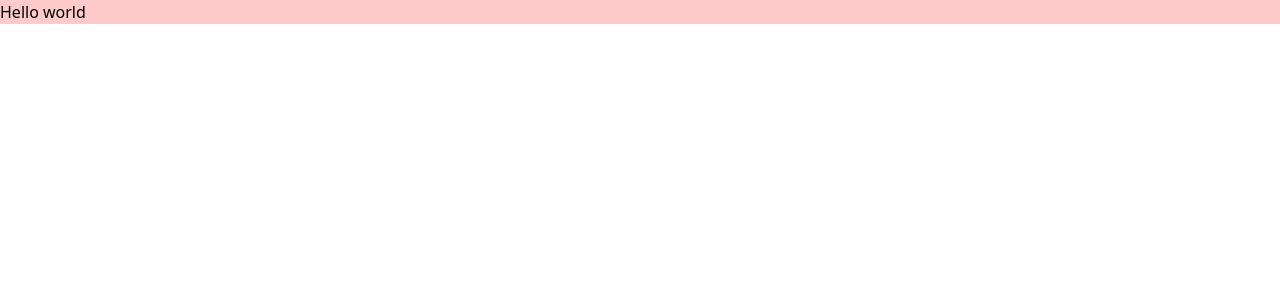
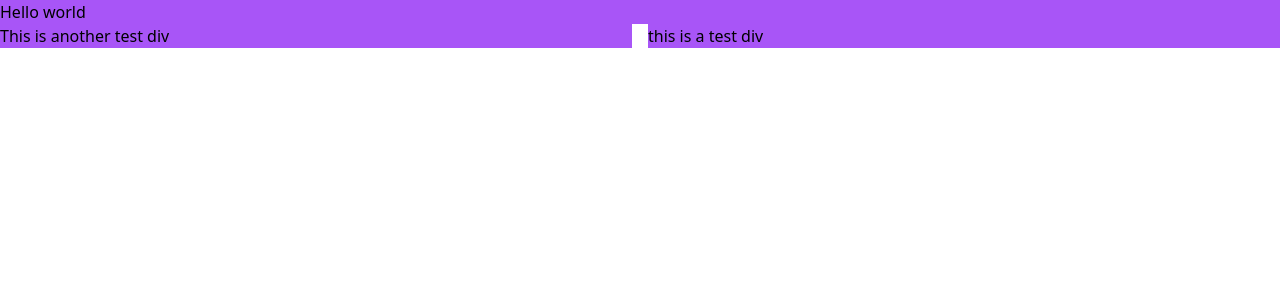
Before and after one commit to Forworddash/BudgetHawk, a React app: page / in a window 1280 px wide. Shown: the top 300 px of the page. Built offline with nearby package versions, Linux system fonts and the light colour scheme.

Commit message:
- added test divs to test tailwind

```diff
--- a/app/src/index.jsx
+++ b/app/src/index.jsx
@@ -8,6 +8,15 @@ const root = createRoot(container);
 
 root.render(
     <React.Fragment>
-        <div className="bg-red-200">Hello world</div>
+        <div className="bg-purple-500">Hello world</div>
+        <div className="flex flex-row space-x-4">
+            <div className="basis-1/2 bg-purple-500 w-12">
+                <p>This is another test div</p>
+            </div>
+            <div className="basis-1/2 bg-purple-500 w-12">
+                <p>this is a test div</p>
+            </div>
+
+        </div>
     </React.Fragment>
 );
```
